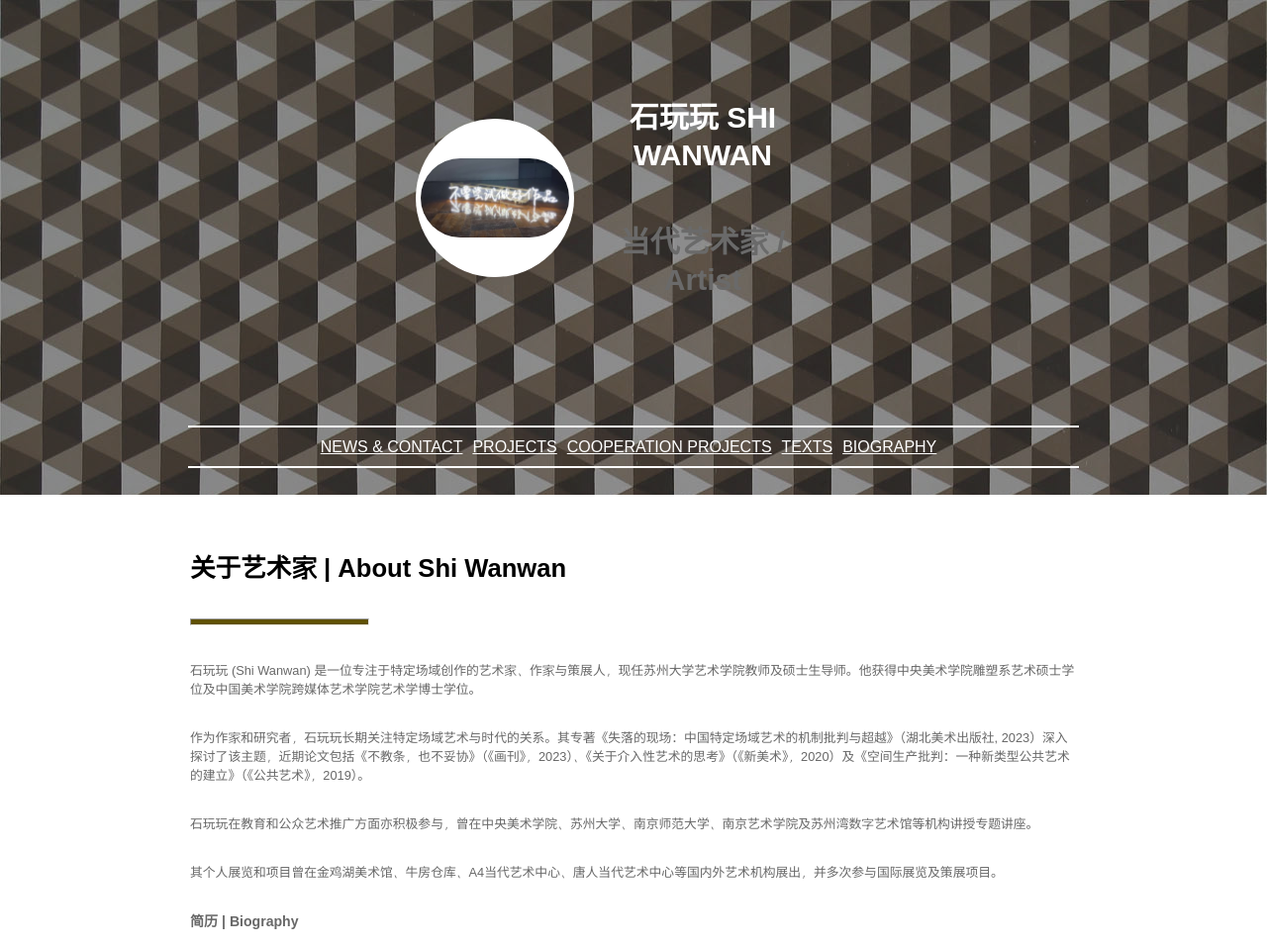
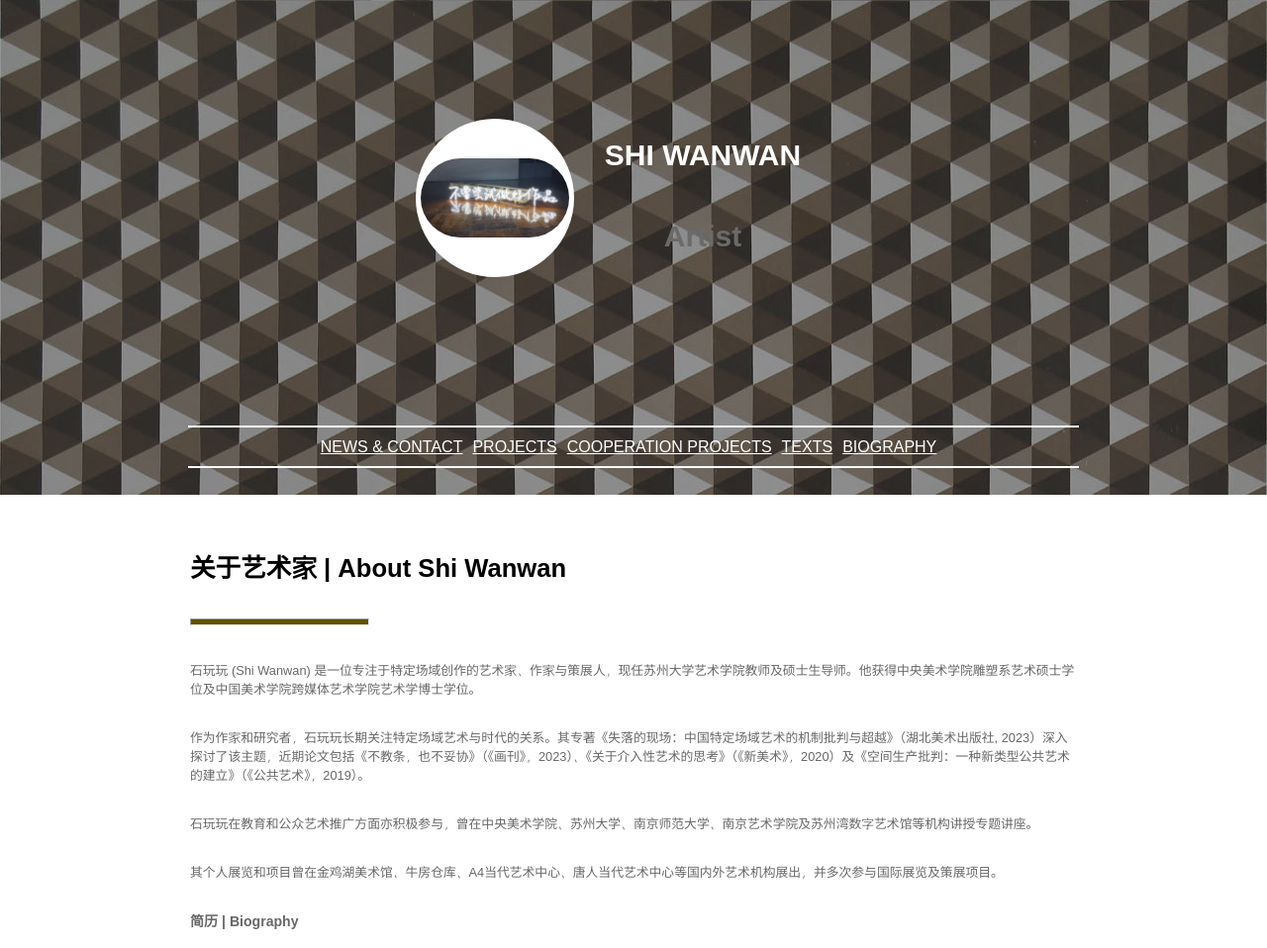
Before and after one commit to nuistMrChest/SHIWANWAN, a website: page bio.html in a window 1280 px wide. Shown: the top 958 px of the page at 99% size. Drawn offline with Linux system fonts and the light colour scheme; files whose address does not match are found by name.

Commit message:
safasdfasdf

```diff
--- a/bio.html
+++ b/bio.html
@@ -37,8 +37,8 @@
             <div id="pct" alt="石玩玩头像"></div>
         </div>
         <div id="tpcnt">
-            <h1 id="name">石玩玩 Shi Wanwan</h1>
-            <h2 id="job">当代艺术家 / Artist</h2>
+            <h1 id="name">Shi Wanwan</h1>
+            <h2 id="job">Artist</h2>
         </div>
     </header>
 
```
Also changed, not shown: coo.html (+2 -2 lines), index.html (+2 -2 lines), tex.html (+2 -2 lines).
